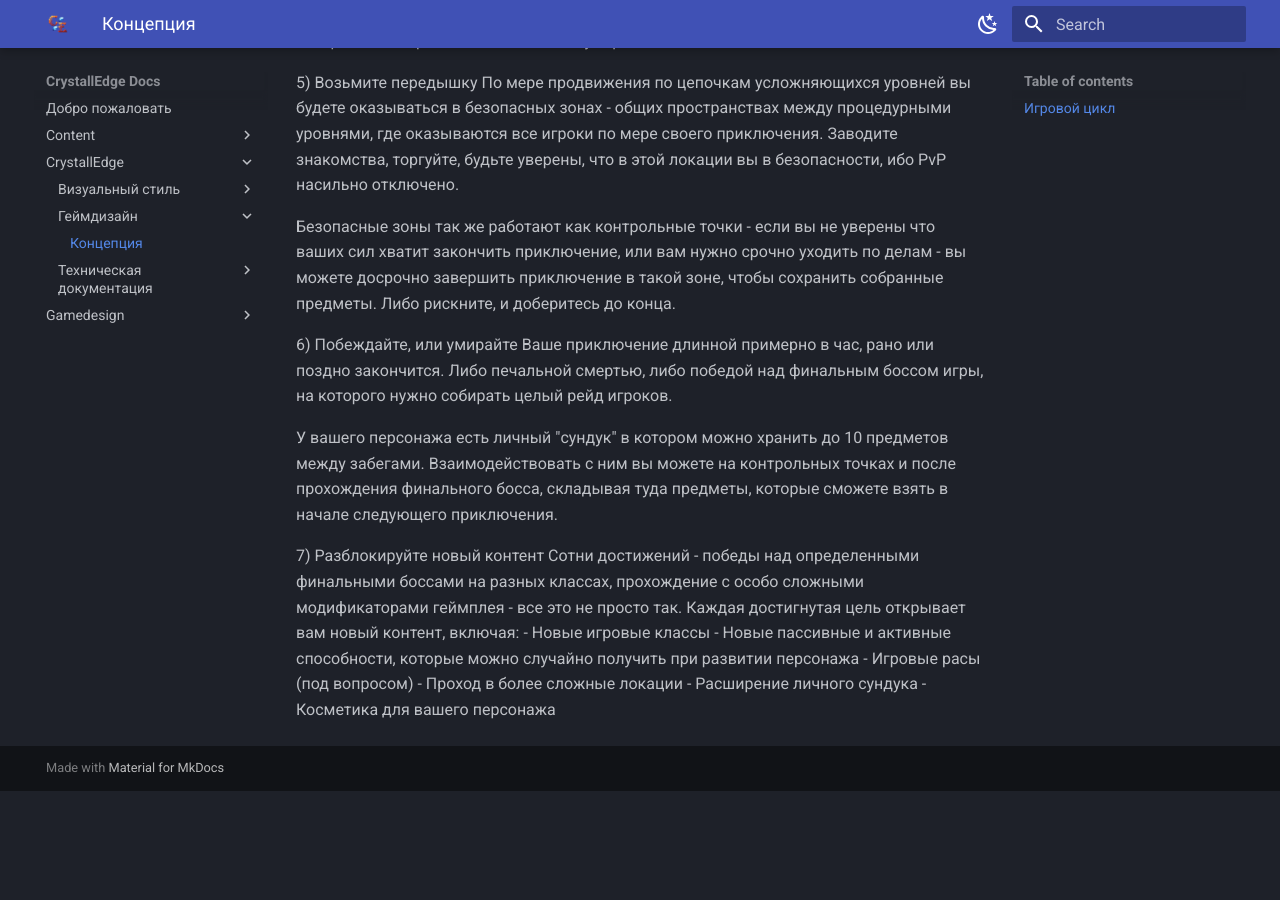
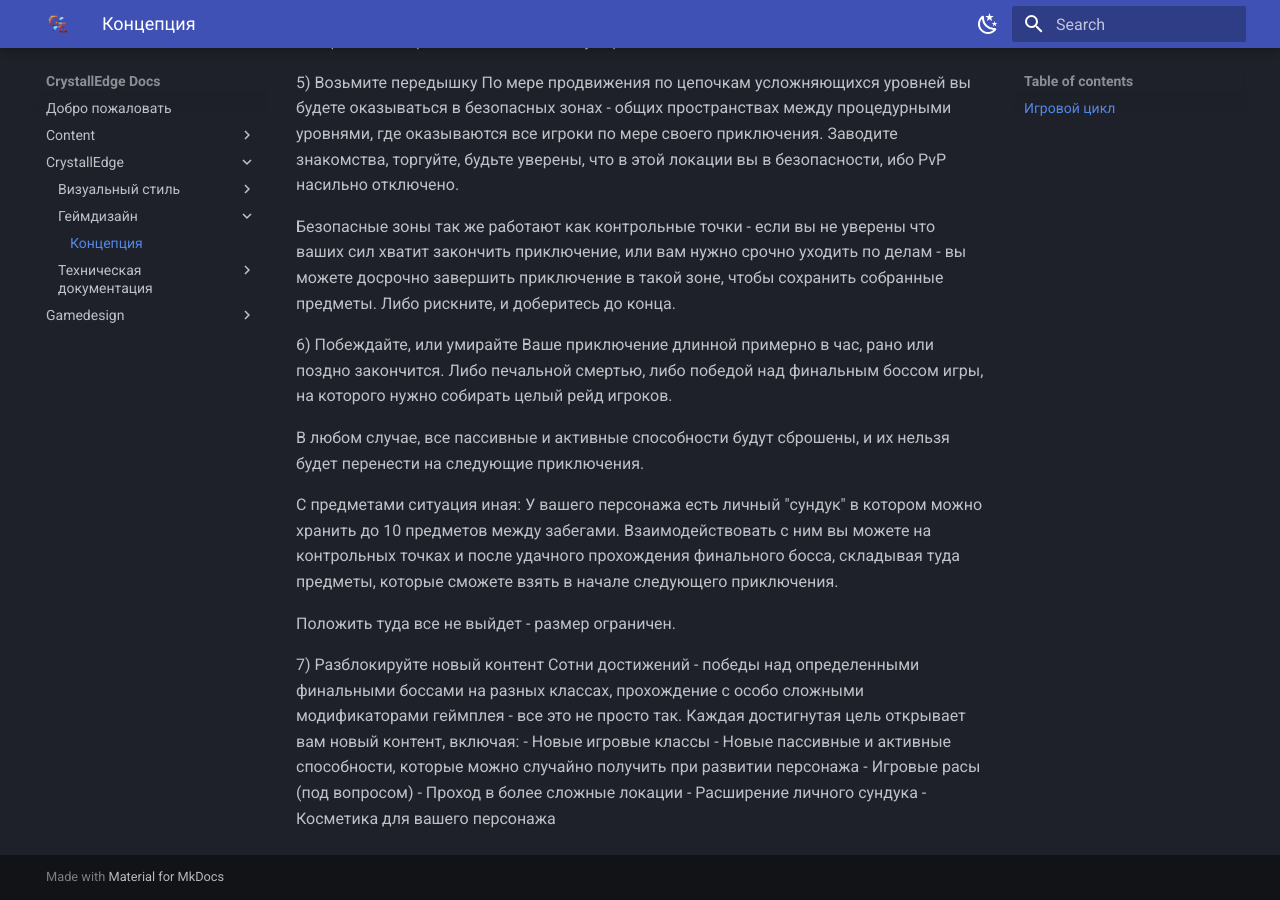
Before and after one commit to crystallpunk-14/crystallpunk-docs, an MkDocs documentation site: the page built from docs/CrystallEdge/Геймдизайн/Питч.md, in a window 1280 px wide and 900 px high, scrolled down 1071 px. Built offline with MkDocs 1.6.1 and Material for MkDocs 9.7.7, drawn with Linux system fonts in a browser that asks for light colours; before the commit the page ends 1862 px from its top, so only the background shows below that.

Commit message:
Update Питч.md

```diff
--- a/docs/CrystallEdge/Геймдизайн/Питч.md
+++ b/docs/CrystallEdge/Геймдизайн/Питч.md
@@ -33,7 +33,11 @@ Roguelike, в котором одновременно параллельно и
 6) Побеждайте, или умирайте
 Ваше приключение длинной примерно в час, рано или поздно закончится. Либо печальной смертью, либо победой над финальным боссом игры, на которого нужно собирать целый рейд игроков.
 
-У вашего персонажа есть личный "сундук" в котором можно хранить до 10 предметов между забегами. Взаимодействовать с ним вы можете на контрольных точках и после прохождения финального босса, складывая туда предметы, которые сможете взять в начале следующего приключения.
+В любом случае, все пассивные и активные способности будут сброшены, и их нельзя будет перенести на следующие приключения.
+
+С предметами ситуация иная: У вашего персонажа есть личный "сундук" в котором можно хранить до 10 предметов между забегами. Взаимодействовать с ним вы можете на контрольных точках и после удачного прохождения финального босса, складывая туда предметы, которые сможете взять в начале следующего приключения.
+
+Положить туда все не выйдет - размер ограничен.
 
 7) Разблокируйте новый контент
 Сотни достижений - победы над определенными финальными боссами на разных классах, прохождение с особо сложными модификаторами геймплея - все это не просто так. Каждая достигнутая цель открывает вам новый контент, включая:
```
